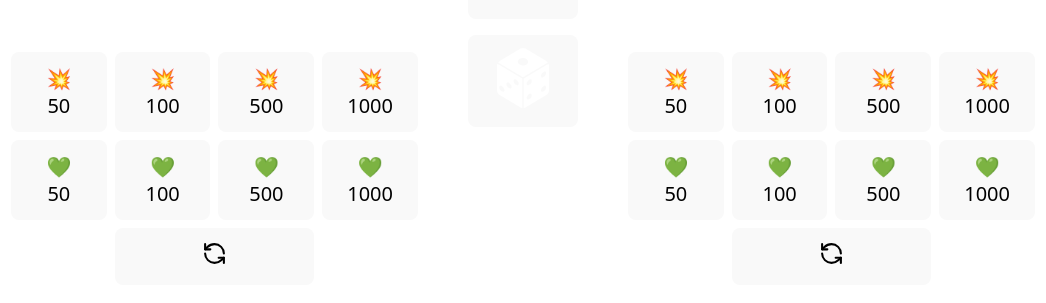
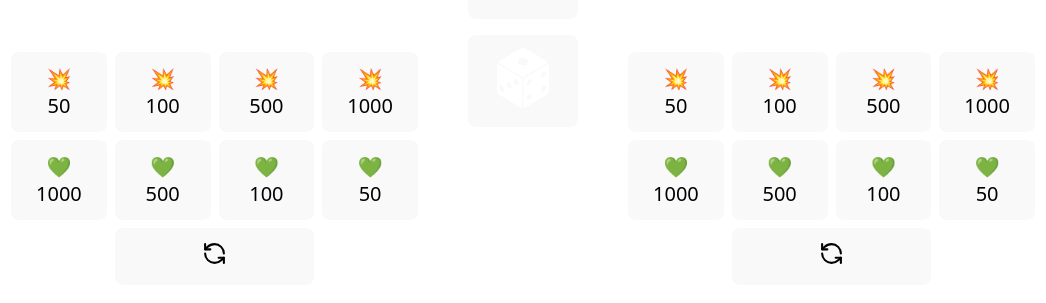
Before and after one commit to sillasHead/yugioh-lp, a React (Vite) app: page / in a window 1280 px wide. Shown: the part 427-730 px from the top of the page, without its empty margins (117-1163 px from the left). Built offline with nearby package versions, Linux system fonts and the light colour scheme; a web font is replaced by a local one.

Commit message:
trying out heal actions reversed

```diff
--- a/src/components/Gauge/index.tsx
+++ b/src/components/Gauge/index.tsx
@@ -209,11 +209,13 @@ const Gauge = forwardRef<GaugeHandle, Props>(function Gauge(
             💥 {action}
           </button>
         ))}
-        {lifeActions.map((action) => (
-          <button key={action} type="button" onClick={() => heal(action)}>
-            💚 {action}
-          </button>
-        ))}
+        {lifeActions
+          .map((action) => (
+            <button key={action} type="button" onClick={() => heal(action)}>
+              💚 {action}
+            </button>
+          ))
+          .reverse()}
         <button type="button" className="reset btn-gray" onClick={reset}>
           <RefreshCcw size={'1.25em'} />
         </button>
```
